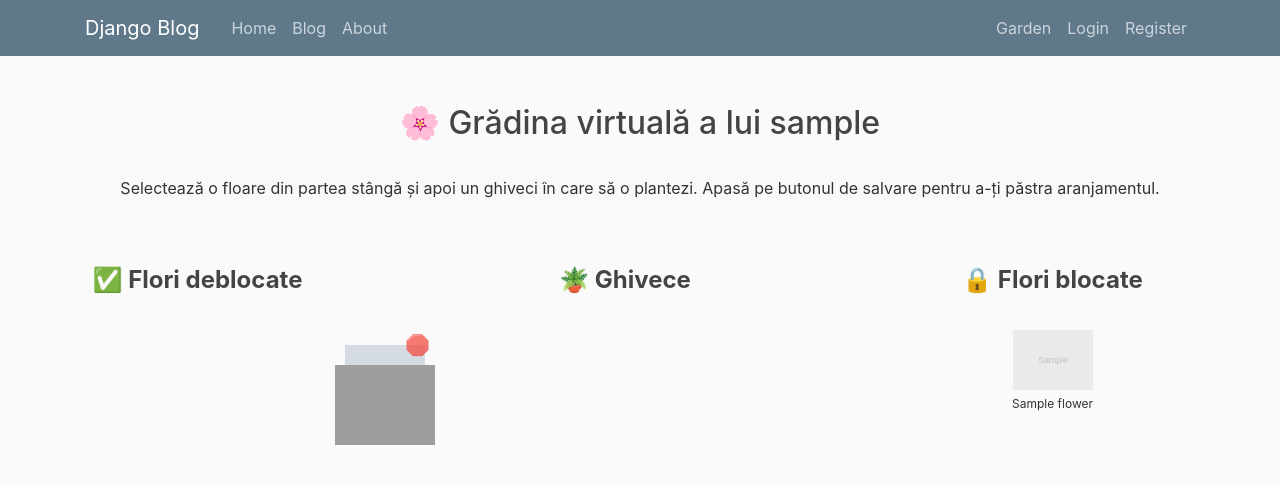
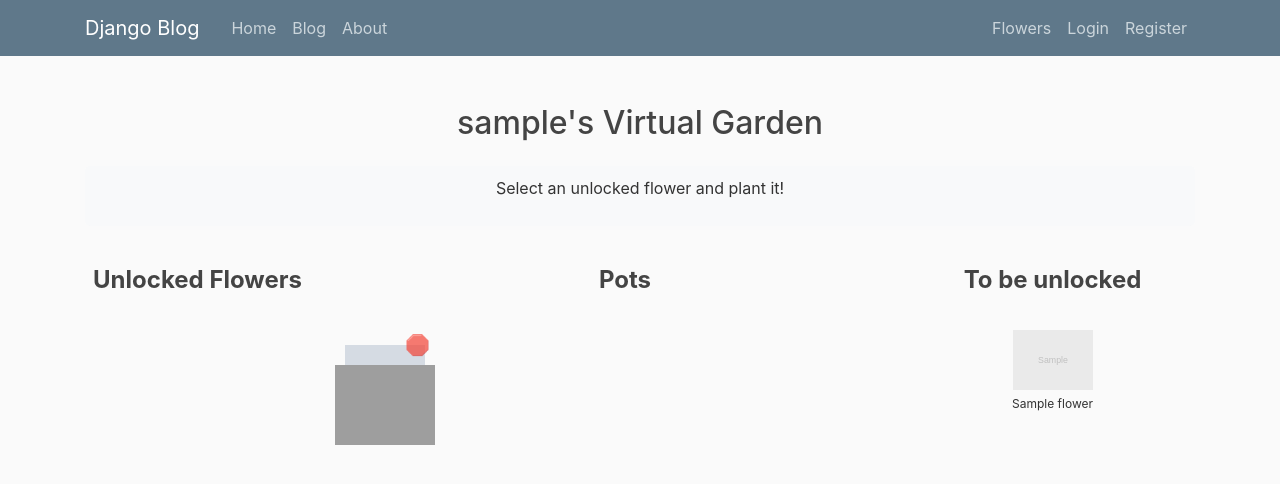
Before and after one commit to BejenaruIoanMatei/AI-PoweredFlowerClassification, a Django app: template licenta_project/virtual_garden/templates/virtual_garden/user_garden.html in a window 1280 px wide. Shown: the top 484 px of the page. Run offline with Django 3.2, Linux system fonts and the light colour scheme; tables that the repository leaves empty hold one stand-in row (values such as "Sample post"); the template is opened without the code that fills it: values that come from a table or form of the project are taken from there, most other values are stand-ins (such as "Sample title", 1, 10 or a date in 2020); grey boxes marked "Sample" are stand-in pictures; some libraries are stand-ins or nearby versions; grey boxes are pictures that could not be loaded.

Commit message:
20. Fixed user-profile error

```diff
--- a/licenta_project/blog/keras_utils.py
+++ b/licenta_project/blog/keras_utils.py
@@ -21,7 +21,7 @@ def classify_image(img_path):
         predicted_index = np.argmax(preds)
         label = class_labels[predicted_index]
         confidence = float(preds[predicted_index])
-        print(f"✅ Predicted: {label} with confidence {confidence:.2f}")  # DEBUG
+        print(f"✅ Predicted: {label} with confidence {confidence:.2f}")
         return label, confidence
 
     except Exception as e:
--- a/licenta_project/blog/templates/blog/user_posts.html
+++ b/licenta_project/blog/templates/blog/user_posts.html
@@ -1,6 +1,8 @@
 {% extends "blog/base.html" %} {% block content %}
 <h1 class="mb-3">
   Posts by {{ view.kwargs.username }} ({{page_obj.paginator.count}})
+  <br>
+  <a href="{%url 'user-garden' view.kwargs.username%}">See {{view.kwargs.username}}'s Garden</a>
 </h1>
 {% for post in posts %}
 <article class="media content-section">
--- a/licenta_project/virtual_garden/templates/virtual_garden/user_garden.html
+++ b/licenta_project/virtual_garden/templates/virtual_garden/user_garden.html
@@ -138,7 +138,7 @@
             <a class="nav-item nav-link" href="{% url 'blog-about' %}">About</a>
           </div>
           <div class="navbar-nav">
-            <a class="nav-item nav-link" href="{% url 'virtual-garden' %}">Garden</a>
+            <a class="nav-item nav-link" href="{% url 'virtual-garden' %}">Flowers</a>
             {% if user.is_authenticated %}
               <a class="nav-item nav-link" href="{% url 'post-create' %}">New Post</a>
               <a class="nav-item nav-link" href="{% url 'profile' %}">Profile</a>
@@ -156,13 +156,12 @@
   <main role="main" class="container">
     <div class="row garden-container">
       <div class="col-md-12 text-center">
-        <h2 class="my-4">🌸 Grădina virtuală a lui {{ garden_owner.username }}</h2>
+        <h2 class="my-4">{{ garden_owner.username }}'s Virtual Garden</h2>
 
         <div class="instructions">
           <p>
             <i class="fas fa-info-circle"></i>
-            Selectează o floare din partea stângă și apoi un ghiveci în care să o plantezi.
-            Apasă pe butonul de salvare pentru a-ți păstra aranjamentul.
+            Select an unlocked flower and plant it!
           </p>
         </div>
       </div>
@@ -170,7 +169,7 @@
       <div class="row w-100">
        <!-- Stânga: Flori deblocate -->
         <div class="col-md-3">
-            <h4 class="section-title">✅ Flori deblocate</h4>
+            <h4 class="section-title">Unlocked Flowers</h4>
             <div id="unlocked-flowers" class="d-flex flex-column align-items-center">
             {% for gf in garden_flowers %}
                 {% if gf.unlocked %}
@@ -194,7 +193,7 @@
 
         <!-- Mijloc: Ghivece -->
         <div class="col-md-6">
-          <h4 class="section-title">🪴 Ghivece</h4>
+          <h4 class="section-title">Pots</h4>
           <form method="POST" id="garden-form">
             {% csrf_token %}
             <div class="slot-grid">
@@ -214,14 +213,14 @@
 
             </div>
             {% if user == garden_owner %}
-              <button type="submit" class="btn btn-success mt-4">💾 Salvează grădina</button>
+              <button type="submit" class="btn btn-success mt-4">Save the Garden</button>
             {% endif %}
           </form>
         </div>
 
         <!-- Dreapta: Flori blocate -->
         <div class="col-md-3">
-          <h4 class="section-title">🔒 Flori blocate</h4>
+          <h4 class="section-title">To be unlocked</h4>
           <div class="d-flex flex-column align-items-center">
             {% for gf in garden_flowers %}
               {% if not gf.unlocked %}
--- a/licenta_project/virtual_garden/templates/virtual_garden/virtual_garden.html
+++ b/licenta_project/virtual_garden/templates/virtual_garden/virtual_garden.html
@@ -170,7 +170,9 @@
                     </div>
                 {%endfor%}
             {%endif%}
-            <h2 class="text-center my-4">Learn more about the flowers</h2>
+            <h2 class="text-center my-4">Learn more about the flowers you will discover!</h2>
+
+            <small class="text-center my-4">Press on each flower you have unlocked to see their infos</small>
 
             <div class="row garden-container">
               <!-- LEFT SIDE - Unlocked Flowers -->
--- a/licenta_project/virtual_garden/views.py
+++ b/licenta_project/virtual_garden/views.py
@@ -49,7 +49,7 @@ def user_garden_view(request, username):
             else:
                 slot.flower = None
             slot.save()
-        return redirect('user-profile', username=username)
+        return redirect('user-garden', username=username)
 
     return render(request, 'virtual_garden/user_garden.html', {
         'slots': slots,
```
Also changed, not shown: 1 other file.
